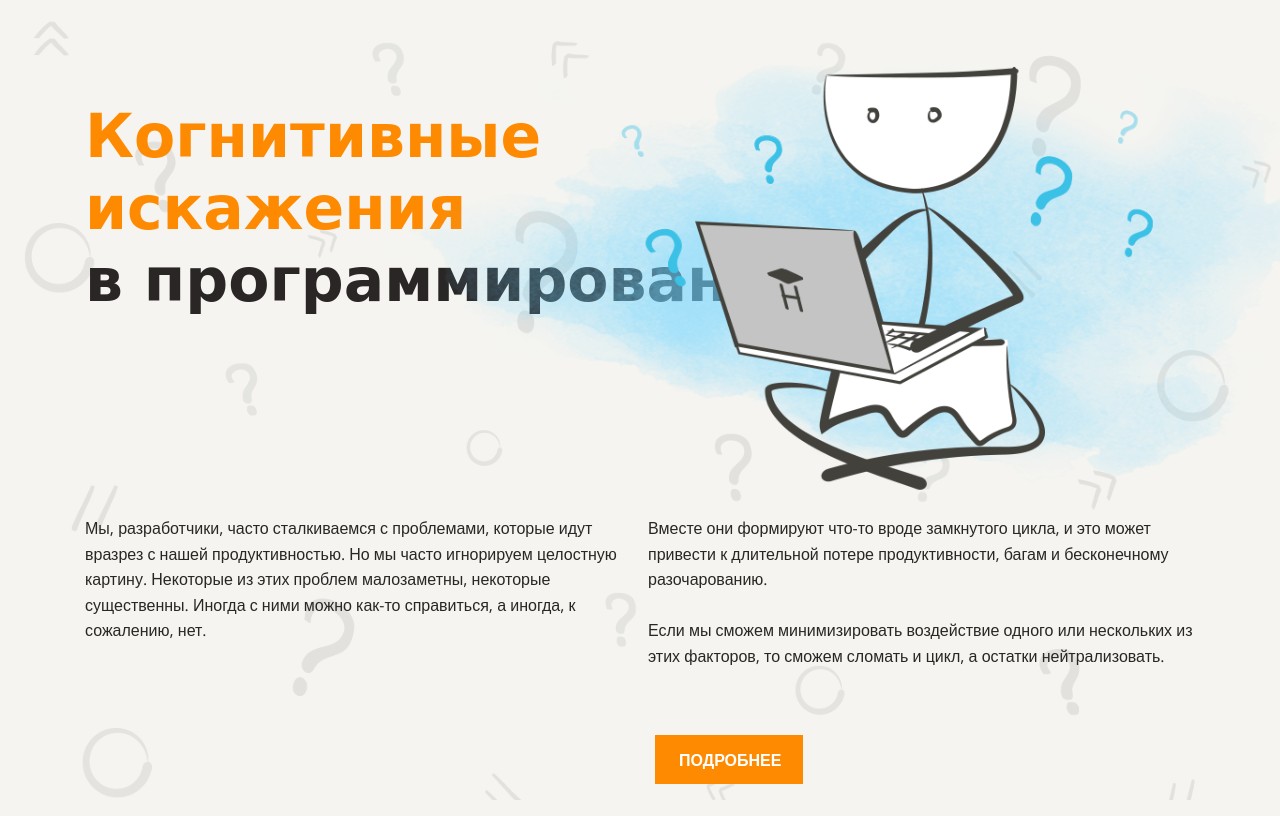
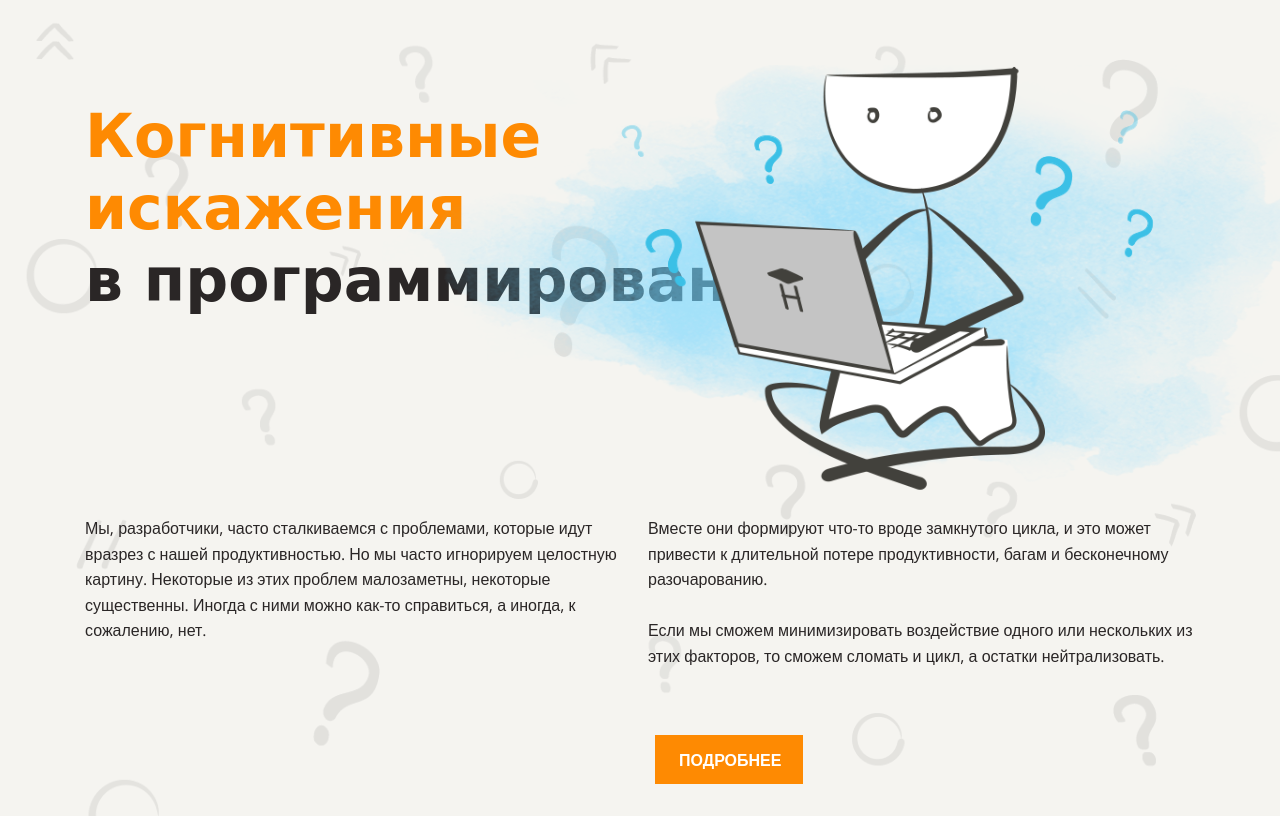
Before and after one commit to yavictor/layout-designer-project-lvl1, a website: page src/index.html in a window 1280 px wide. Shown: the top 816 px of the page. Drawn offline with nearby package versions, Linux system fonts and the light colour scheme; a web font is replaced by a local one.

Commit message:
Changed header::before value

```diff
--- a/src/styles/style.css
+++ b/src/styles/style.css
@@ -45,7 +45,7 @@ h3 {
 }
 
 .container {
-  max-width: 1110px;
+  width: 1110px;
   margin: 0 auto;
   position: relative;
   padding-top: 100px;
@@ -59,19 +59,22 @@ h3 {
   content: "";
   width: 100%;
   height: 100%;
+  top: 0;
+  right: 0;
+  bottom: 0;
+  left: 0;
   background: url('../images/background.png');
   background-repeat: no-repeat;
   background-size: cover;
   opacity: 0.1;
 }
 
+.header::before {
+  height: 914px;
+}
+
 .title {
   font-family: 'Neucha', cursive;
-  z-index: 100;
-}
-
-.header .title {
-  z-index: 0;
 }
 
 .title > .orange {
@@ -96,7 +99,7 @@ h3 {
   height: 525px;
   top: 5px;
   right: -270px;
-  z-index: 0;
+  z-index: 2;
 }
 
 .button {
```
